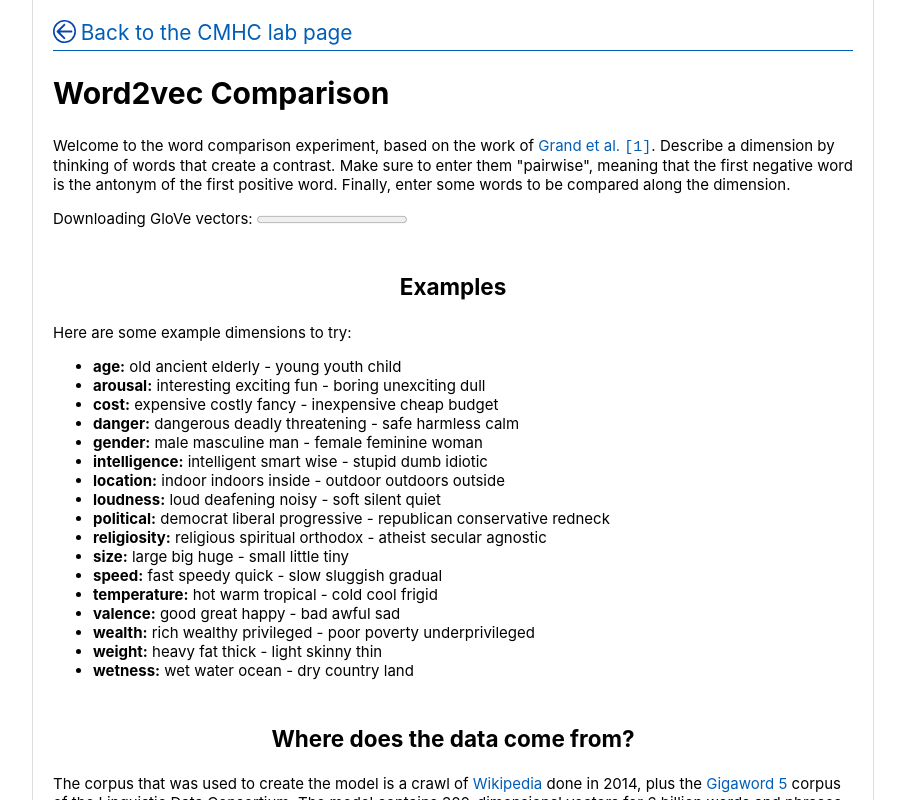
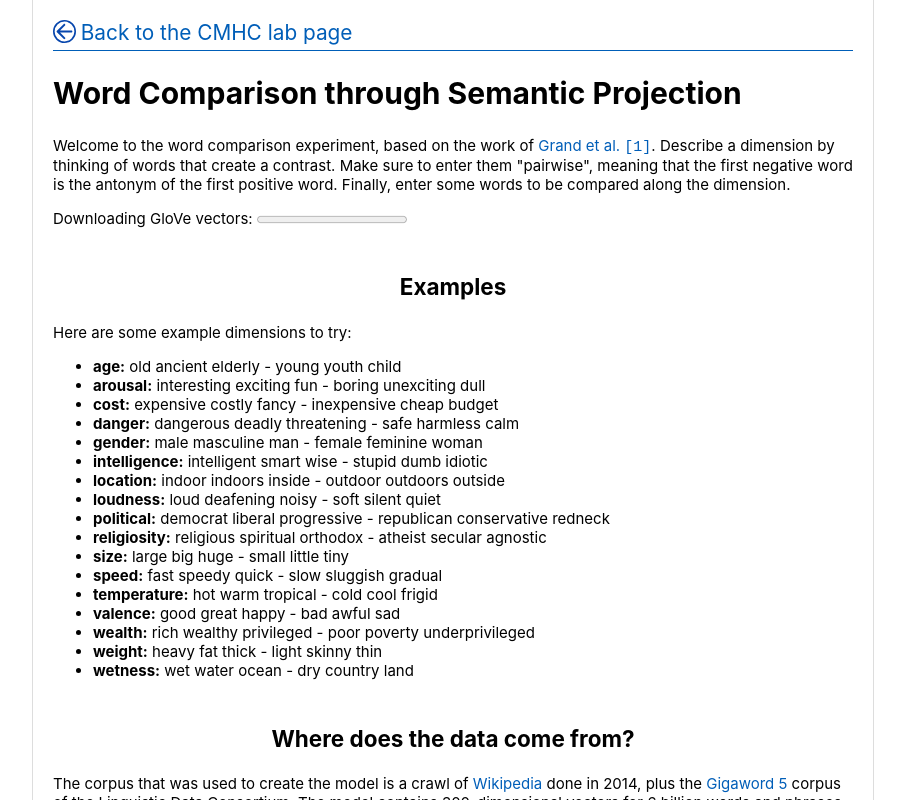
Before and after one commit to cmhc-lab/cmhc-lab.github.io, a plain HTML site: page word2vec/comparison.html in a window 1280 px wide. Shown: the whole page, without its empty margins (187-1092 px from the left). Drawn offline with Linux system fonts and the light colour scheme; no server answers.

Commit message:
Fix title

```diff
--- a/word2vec/comparison.html
+++ b/word2vec/comparison.html
@@ -10,7 +10,7 @@
   <body>
   <main>
     <a class="back" href="../index.html"><img src="../images/nav_back.svg">Back to the CMHC lab page</a>
-    <h1>Word2vec Comparison </h1>
+    <h1>Word Comparison through Semantic Projection</h1>
     <p>Welcome to the word comparison experiment, based on the work of <a href="https://arxiv.org/pdf/1802.01241.pdf">Grand et al. <code>[1]</code></a>. Describe a dimension by thinking of words that create a contrast. Make sure to enter them &quot;pairwise&quot;, meaning that the first negative word is the antonym of the first positive word. Finally, enter some words to be compared along the dimension.</p>
 
     <p id="loading-p">
```
